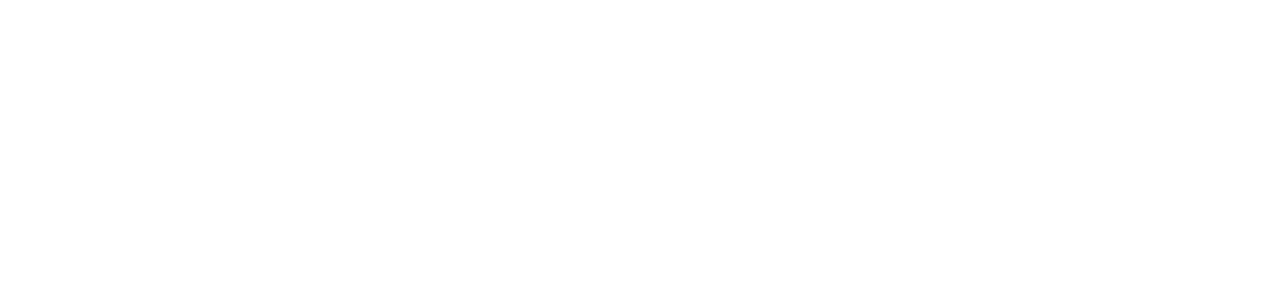
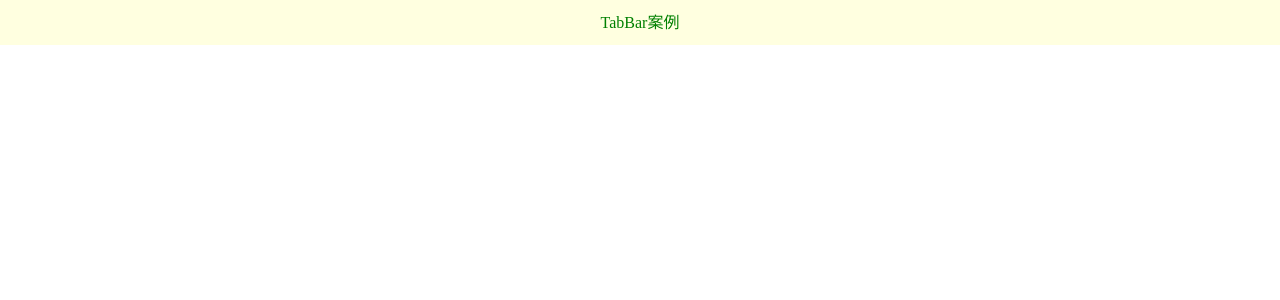
Before and after one commit to 98hb/vue_tabbar-demo, a Vue app: page / in a window 1280 px wide. Shown: the top 300 px of the page. Built offline with nearby package versions, Linux system fonts and the light colour scheme.

Commit message:
项目初始化组件复用

```diff
--- a/package.json
+++ b/package.json
@@ -8,6 +8,8 @@
     "lint": "vue-cli-service lint"
   },
   "dependencies": {
+    "axios": "^0.26.0",
+    "bootstrap": "^5.1.3",
     "core-js": "^3.6.5",
     "vue": "^2.6.11"
   },
@@ -18,6 +20,8 @@
     "babel-eslint": "^10.1.0",
     "eslint": "^6.7.2",
     "eslint-plugin-vue": "^6.2.2",
+    "less": "^4.1.2",
+    "less-loader": "5.0.0",
     "vue-template-compiler": "^2.6.11"
   },
   "eslintConfig": {
--- a/src/App.vue
+++ b/src/App.vue
@@ -1,13 +1,21 @@
 <template>
-  <div></div>
+  <div>
+    <MyHeader
+      background="lightyellow"
+      color="green"
+      title="TabBar案例"
+    ></MyHeader>
+  </div>
 </template>
 
 <script>
+import MyHeader from "./components/MyHeader.vue";
 export default {
-
-}
+  components: {
+    MyHeader,
+  },
+};
 </script>
 
 <style>
-
 </style>
--- /dev/null
+++ b/src/components/MyHeader.vue
@@ -0,0 +1,41 @@
+<template>
+  <div class="my-header" :style="{ backgroundColor: background, color }">
+    {{ title }}
+  </div>
+</template>
+
+<script>
+// 目标: 让Header组件支持不同的项目 - 自定义
+// 1. 分析哪些可以自定义(背景色，文字颜色，文字内容)
+// 2. (新) 可以对props的变量的值 进行校验
+// 3. 内部使用props变量的值
+// 4. 外部使用时，遵守变量名作为属性名，值的类型遵守
+export default {
+  props: {
+    background: String, // 外部插入此变量的值，必须是字符串类型，否则报错
+    color: {
+      type: String, //约束color值的类型
+      default: "#fff", //color变量默认值(外部不给 我color传值,使用默认值)
+    },
+    title: {
+      type: String,
+      required: true, //必须传入此变量的值
+    },
+  },
+};
+</script>
+
+<style lang="less" scoped>
+.my-header {
+  height: 45px;
+  line-height: 45px;
+  text-align: center;
+  background-color: #1d7bff;
+  color: #fff;
+  position: fixed;
+  top: 0;
+  left: 0;
+  width: 100%;
+  z-index: 2;
+}
+</style>
--- a/vue.config.js
+++ b/vue.config.js
@@ -1,5 +1,5 @@
 module.exports = {
-    devSever: {
+    devServer: {
         open: true
     },
     lintOnSave: false
```
Also changed, not shown: src/components/MyTabBar.vue (added), src/components/MyTable.vue (added), src/view/MyGoodsList.vue (added), src/view/MyGoodsSearch.vue (added), src/view/MyUserInfo.vue (added), 1 other file (tests, documents, lock files or other folders).
